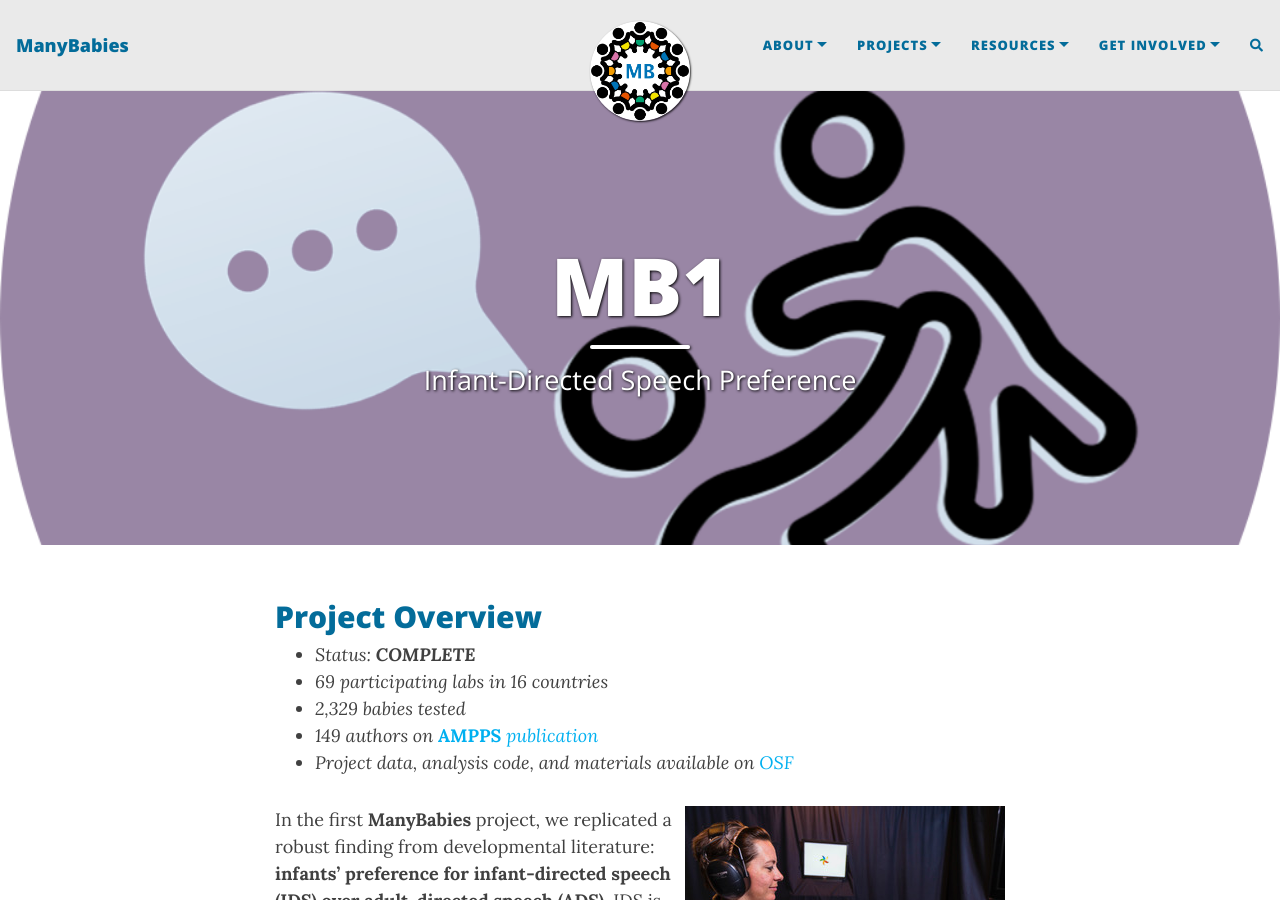
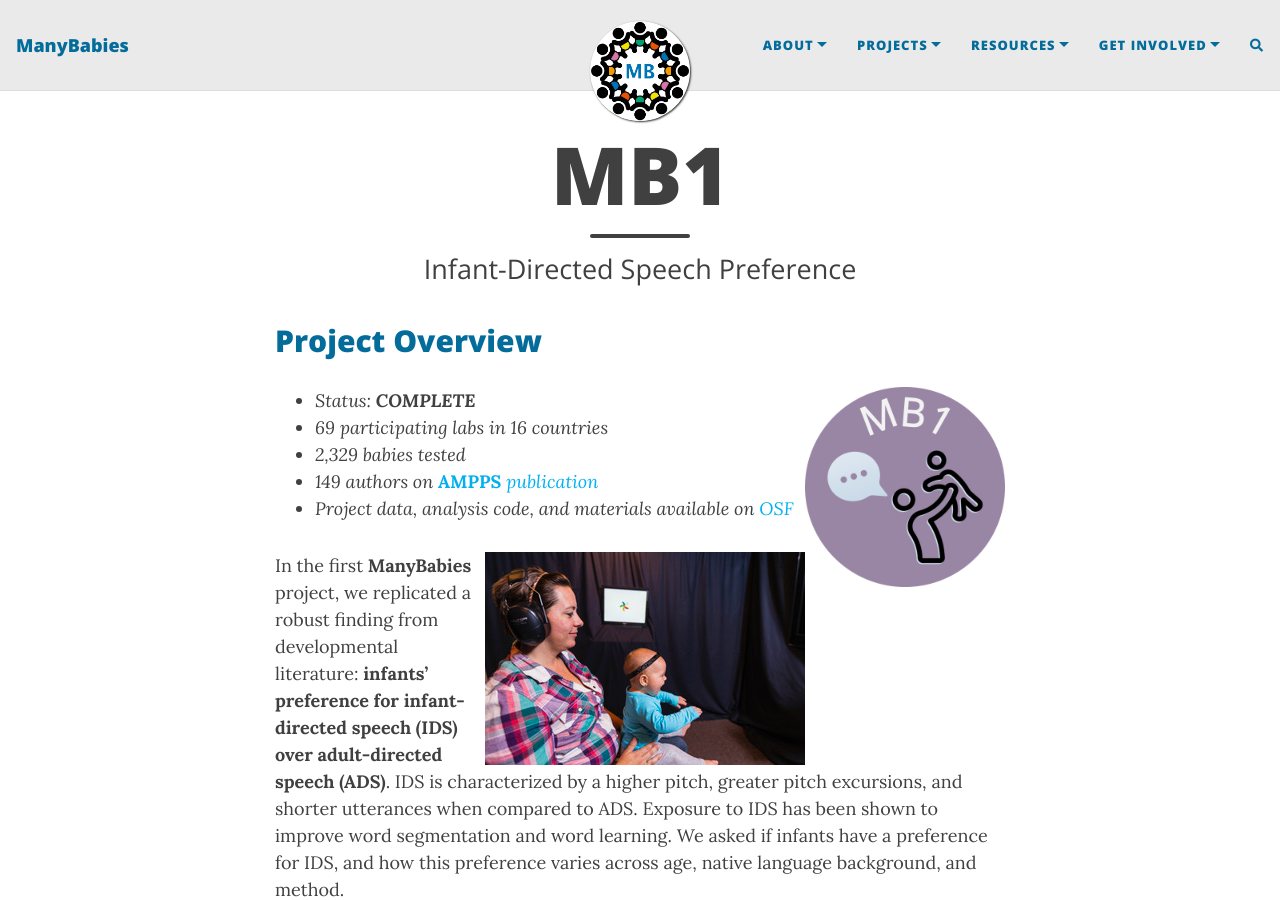
Before and after one commit to manybabies/manybabies.github.io, a Jekyll site: the page built from MB1.md, in a window 1280 px wide and 900 px high. Built offline with Jekyll 4.4.1, drawn with Linux system fonts in a browser that asks for light colours; nearby versions of some CDN libraries; comment, search, counter and statistics services are not loaded.

Commit message:
update MB1

```diff
--- a/MB1.md
+++ b/MB1.md
@@ -2,7 +2,6 @@
 layout: page
 title: MB1
 subtitle: Infant-Directed Speech Preference
-cover-img: /assets/img/MB1_logo.png
 ---
 
 <!--
@@ -18,6 +17,8 @@
 
 
 ## Project Overview
+
+<img style="float: right;" src="/assets/img/MB1_logo.png" width="200">
 
 * *Status: **COMPLETE***
 * *69 participating labs in 16 countries*
```
Also changed, not shown: MB-Demographics.md (+1 -1 lines).
